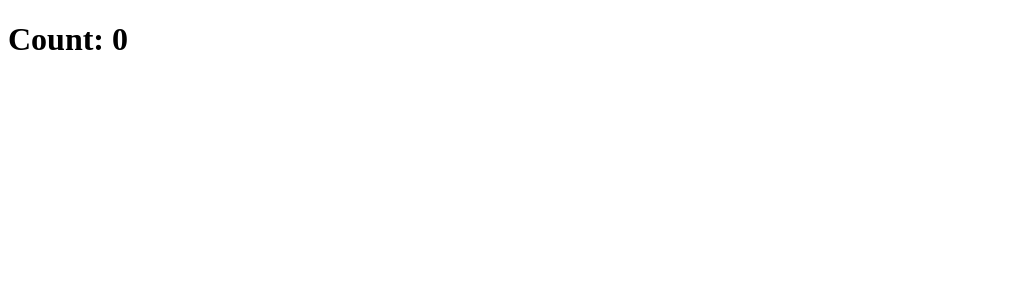
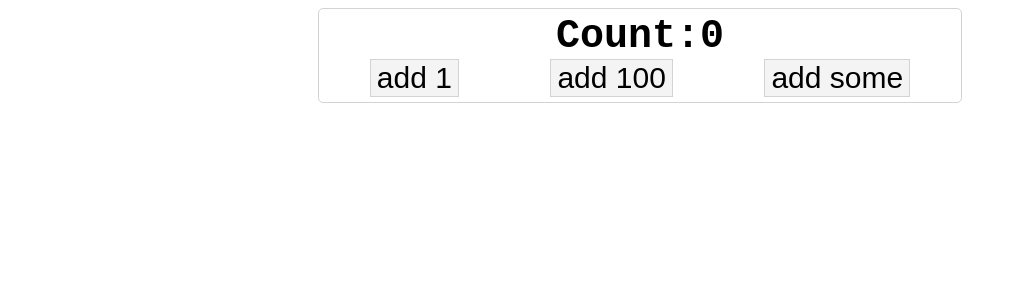
Before and after one commit to mate-academy/react_counter, a React (Create React App) app: page / in a window 1280 px wide. Shown: the top 300 px of the page, without its empty margins (0-1016 px from the left). Built offline with nearby package versions, Linux system fonts and the light colour scheme; the HTML template or start-up script is replaced by a standard one.

Commit message:
Solution

```diff
--- a/package.json
+++ b/package.json
@@ -17,7 +17,7 @@
     "@mate-academy/cypress-tools": "^1.0.4",
     "@mate-academy/eslint-config-react": "*",
     "@mate-academy/eslint-config-react-typescript": "*",
-    "@mate-academy/scripts": "^1.2.1",
+    "@mate-academy/scripts": "^1.2.3",
     "@mate-academy/students-ts-config": "*",
     "@mate-academy/stylelint-config": "*",
     "@types/node": "^17.0.23",
--- a/src/App.scss
+++ b/src/App.scss
@@ -1 +1,36 @@
-// styles go here
+.app {
+  width: 50%;
+  margin: 0 auto;
+  padding: 5px;
+
+  font-family: "Courier New", Courier, monospace;
+  font-size: 20px;
+  text-align: center;
+
+  border: 1px solid lightgray;
+  border-radius: 5px;
+
+  &__count {
+    margin: 0 auto;
+  }
+  &__buttons {
+    display: flex;
+    justify-content: space-around;
+  }
+
+  &__button {
+    font-size: 1.5em;
+    border: 1px solid lightgray;
+    background-color: #f4f4f4;
+    transition: box-shadow 0.3s;
+
+    &:hover {
+      cursor: pointer;
+      box-shadow: 7px 10px 19px -7px rgba(0,0,0,0.75);
+    }
+
+    &:active {
+      box-shadow: 7px 10px 19px -7px rgba(0,0,0,0.75) inset;
+    }
+  }
+}
--- a/src/App.tsx
+++ b/src/App.tsx
@@ -1,16 +1,74 @@
 import React from 'react';
 import './App.scss';
 
-class App extends React.Component {
-  addOne = () => {};
+type State = {
+  count: number;
+};
 
-  add100 = () => {};
+class App extends React.Component<{}, State> {
+  state: State = {
+    count: 0,
+  };
 
-  increase = () => {};
+  addOne = () => {
+    this.setState(({ count }) => (
+      {
+        count: count + 1,
+      }
+    ));
+  };
+
+  add100 = () => {
+    this.setState(({ count }) => (
+      {
+        count: count + 100,
+      }
+    ));
+  };
+
+  increase = () => {
+    const { count } = this.state;
+
+    if (count % 5 === 0) {
+      this.add100();
+    }
+
+    this.addOne();
+  };
 
   render() {
+    const { count } = this.state;
+
     return (
-      <h1>Count: 0</h1>
+      <div className="app">
+        <h1 className="app__count">
+          Count:
+          {count}
+        </h1>
+        <div className="app__buttons">
+          <button
+            className="app__button"
+            type="button"
+            onClick={this.addOne}
+          >
+            add 1
+          </button>
+          <button
+            className="app__button"
+            type="button"
+            onClick={this.add100}
+          >
+            add 100
+          </button>
+          <button
+            className="app__button"
+            type="button"
+            onClick={this.increase}
+          >
+            add some
+          </button>
+        </div>
+      </div>
     );
   }
 }
```
Also changed, not shown: 1 other file (tests, documents, lock files or other folders).
